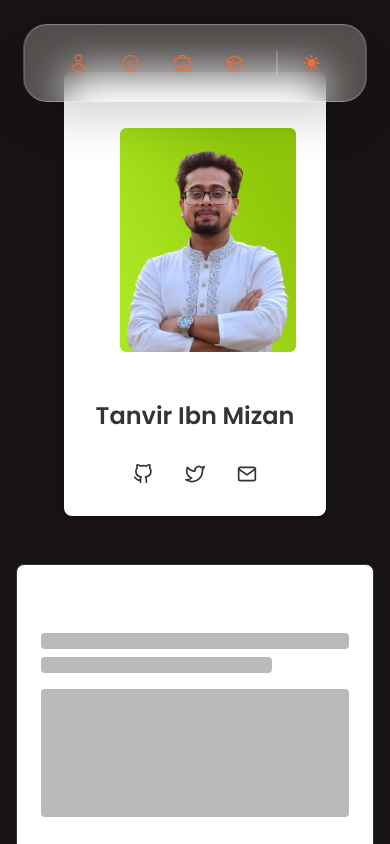
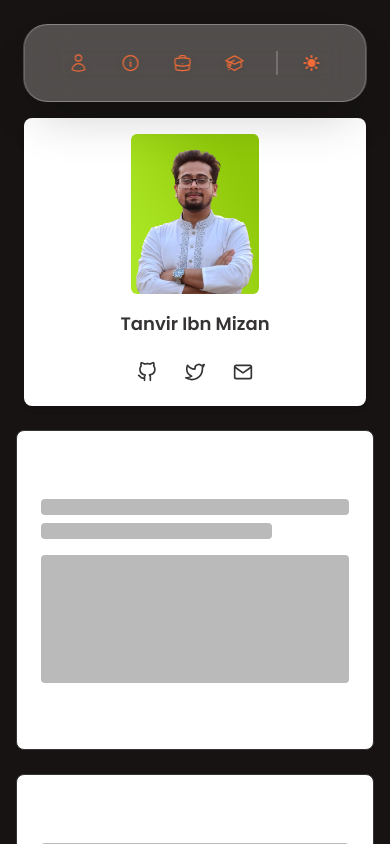
Before and after one commit to 7ANV1R/7ANV1R.github.io, a React (Vite) app: page / in a window 390 px wide. Shown: the top 844 px of the page. Built offline with nearby package versions, Linux system fonts and the light colour scheme.

Commit message:
fix: adjust padding and margin in ProfileCard and add height adjustment in MobileLayout

```diff
--- a/src/components/layout/MobileLayout.jsx
+++ b/src/components/layout/MobileLayout.jsx
@@ -28,6 +28,7 @@ const MobileLayout = () => {
       <FloatingNav onNavigate={handleNavigate} />
 
       <div className="container mx-auto px-4 py-6 space-y-6">
+        <div style={{ height: 70 }} />
         <div ref={sectionRefs.profile}>
           <ProfileCard className="h-64" />
         </div>
--- a/src/components/sections/ProfileCard.jsx
+++ b/src/components/sections/ProfileCard.jsx
@@ -6,28 +6,28 @@ const ProfileCard = () => {
   return (
     <>
       <div
-        className="flex flex-col items-center justify-center p-6 m-12 rounded-lg shadow-md"
+        className="flex flex-col items-center justify-center p-4 sm:p-6 mx-2 sm:mx-4 lg:mx-12 rounded-lg shadow-md"
         style={{ backgroundColor: 'var(--card-bg)' }}
       >
         {/* image */}
-        <div className="flex items-center mb-4">
+        <div className="flex items-center justify-center mb-4 w-full">
           <img
             src="/src/assets/tanvir.png"
             alt="Profile"
-            className="w-48 h-56 rounded-md object-cover m-8"
+            className="w-32 h-40 sm:w-40 sm:h-48 lg:w-48 lg:h-56 rounded-md object-cover"
           />
         </div>
 
         {/* name */}
         <h2
-          className="text-2xl font-semibold mb-2"
+          className="text-lg sm:text-xl lg:text-2xl font-semibold mb-2 text-center"
           style={{ color: 'var(--text-secondary)' }}
         >
           Tanvir Ibn Mizan
         </h2>
 
         {/* social link icon */}
-        <div className="flex space-x-4 mt-4">
+        <div className="flex space-x-3 sm:space-x-4 mt-2 sm:mt-4">
           <SocialIcon icon={FiGithub} href="https://github.com/7anv1r" />
           <SocialIcon
             icon={FiTwitter}
```
